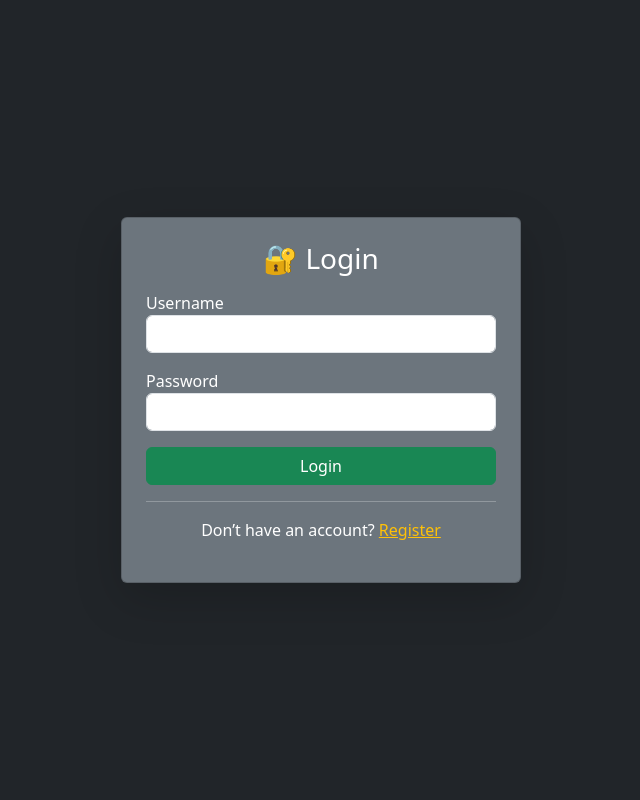
After one commit to SamShri16/docket-django, a Django app: template accounts/templates/login.html in a window 1280 px wide. The commit adds this page. Shown: the whole page, without its empty margins (319-959 px from the left). Run offline with Django 5.2, Linux system fonts and the light colour scheme; the template is opened without the code that fills it, so the values that code supplies are empty.

Commit message:
UI Fix: Styled login & register pages with Bootstrap

```diff
--- /dev/null
+++ b/accounts/templates/login.html
@@ -0,0 +1,45 @@
+<!DOCTYPE html>
+<html>
+<head>
+    <title>Login - Docket</title>
+    <meta name="viewport" content="width=device-width, initial-scale=1">
+
+    <!-- Bootstrap -->
+    <link href="https://cdn.jsdelivr.net/npm/bootstrap@5.3.3/dist/css/bootstrap.min.css" rel="stylesheet">
+</head>
+
+<body class="bg-dark text-white">
+
+<div class="container d-flex justify-content-center align-items-center vh-100">
+
+    <div class="card p-4 shadow-lg bg-secondary text-white" style="width: 400px;">
+        <h3 class="text-center mb-3">🔐 Login</h3>
+
+        <form method="POST">
+            {% csrf_token %}
+
+            <div class="mb-3">
+                <label>Username</label>
+                <input type="text" name="username" class="form-control" required>
+            </div>
+
+            <div class="mb-3">
+                <label>Password</label>
+                <input type="password" name="password" class="form-control" required>
+            </div>
+
+            <button type="submit" class="btn btn-success w-100">Login</button>
+        </form>
+
+        <hr>
+
+        <p class="text-center">
+            Don’t have an account?
+            <a href="/accounts/register/" class="text-warning">Register</a>
+        </p>
+    </div>
+
+</div>
+
+</body>
+</html>
```
Also changed, not shown: accounts/templates/register.html (added, +38 -0 lines), tasks/templates/home.html (+9 -1 lines).
